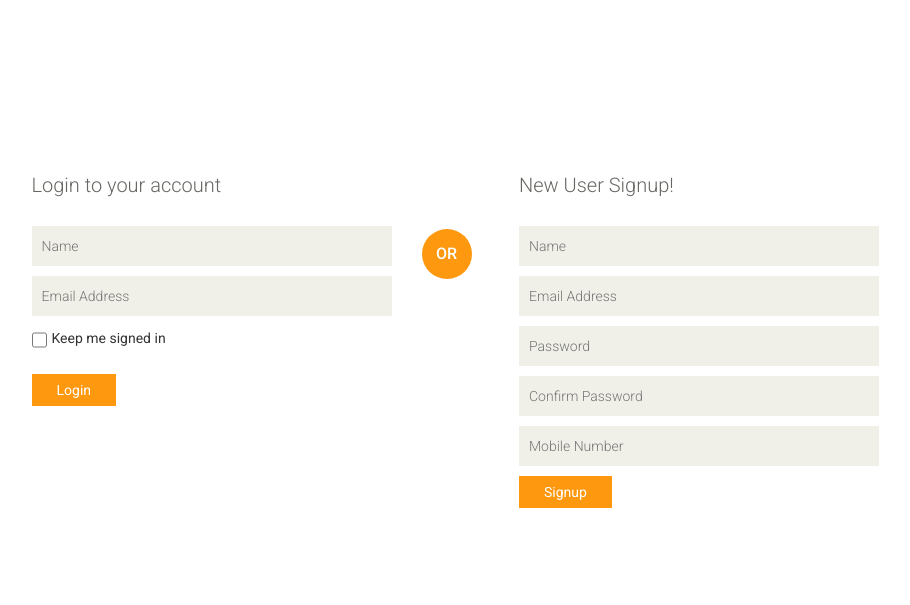
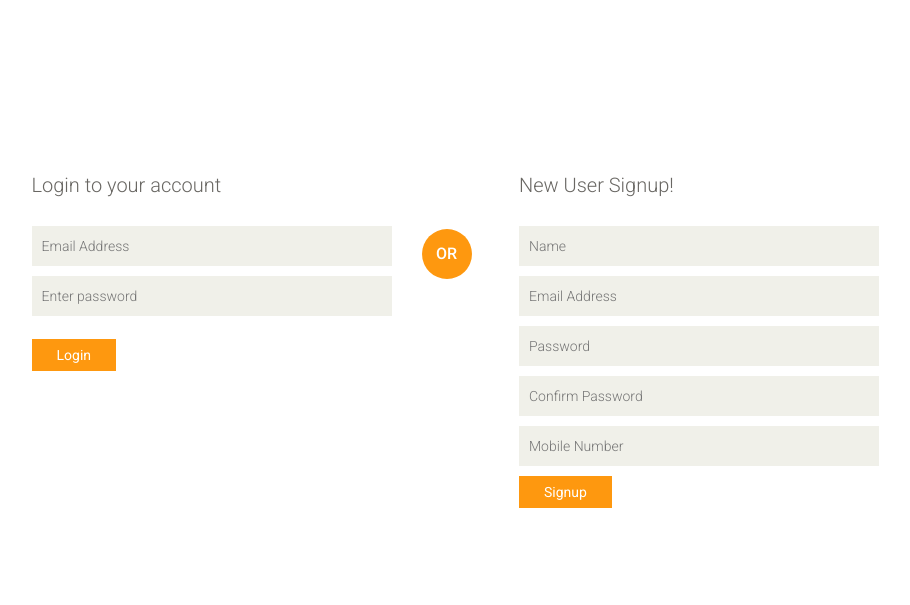
Before and after one commit to neelam2602/webDevelopment18, a Node server app: page /login in a window 1280 px wide. Shown: the part 243-848 px from the top of the page, without its empty margins (136-1046 px from the left). Run offline with Node 20, Linux system fonts and the light colour scheme; some libraries are stand-ins or nearby versions.

Commit message:
Add files via upload

```diff
--- a/sublime_meanStack/day4_eshopper/views/login.ejs
+++ b/sublime_meanStack/day4_eshopper/views/login.ejs
@@ -33,15 +33,16 @@
 				<div class="col-sm-4 col-sm-offset-1">
 					<div class="login-form"><!--login form-->
 						<h2>Login to your account</h2>
-						<form action="#">
-							<input type="text" placeholder="Name" />
-							<input type="email" placeholder="Email Address" />
-							<span>
-								<input type="checkbox" class="checkbox">
-								Keep me signed in
-							</span>
-							<button type="submit" class="btn btn-default">Login</button>
+						<form id="login_action">
+							<input type="email" placeholder="Email Address" name="emailId"/>
+							<input type="text" placeholder="Enter password" name="password" />
+
+
+							<button type="button" class="btn btn-default btn_login_action">Login</button>
 						</form>
+						<div class="err_div">
+
+						</div>
 					</div><!--/login form-->
 				</div>
 				<div class="col-sm-1">
```
